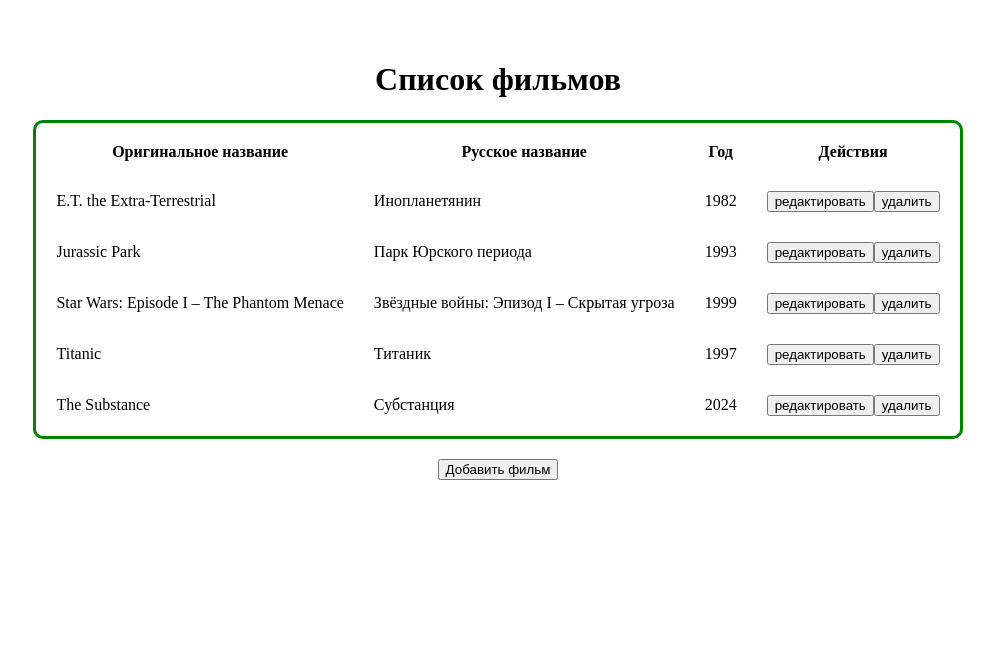
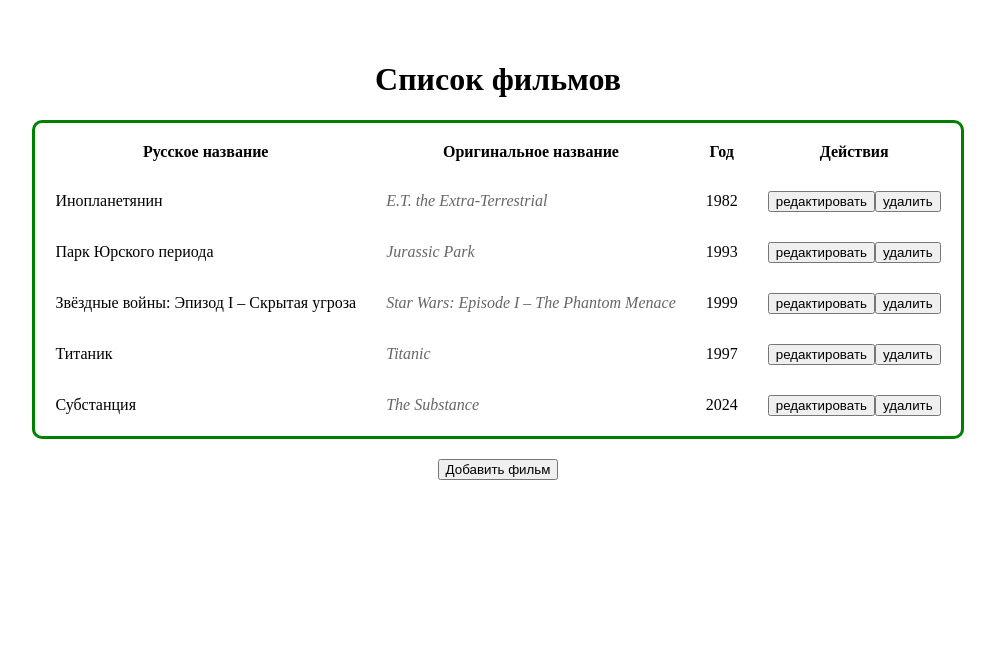
Before and after one commit to alexwisent/WEB--3.1, a Flask app: page /lab7/ in a window 1280 px wide. Shown: the part 76-742 px from the top of the page, without its empty margins (142-1137 px from the left). Run offline with Flask 3, Linux system fonts and the light colour scheme.

Commit message:
Самостоятельные задания

```diff
--- a/static/lab7/main.js
+++ b/static/lab7/main.js
@@ -33,8 +33,8 @@ function fillFilmList() {
             tdActions.append(editButton);
             tdActions.append(delButton);
 
+            tr.append(tdTitleRus);
             tr.append(tdTitle);
-            tr.append(tdTitleRus);
             tr.append(tdYear);
             tr.append(tdActions);
 
--- a/templates/lab7/lab7.html
+++ b/templates/lab7/lab7.html
@@ -28,8 +28,6 @@
     .error-message {
         color: red;
     }
-
-    /* НОВЫЕ СТИЛИ */
     h1 {
         text-align: center;
     }
@@ -44,6 +42,10 @@
     th, td {
         padding: 10px; /* Внутренние отступы в ячейках */
     }
+    table td:nth-child(2) {     /* оригинальное назване */
+        font-style: italic;
+        color: #666;
+    }
 </style>
 {% endblock %}
 
@@ -53,8 +55,8 @@
     <table>
         <thead>
             <tr>
+                <th>Русское название</th>
                 <th>Оригинальное название</th>
-                <th>Русское название</th>
                 <th>Год</th>
                 <th>Действия</th>
             </tr>
```
